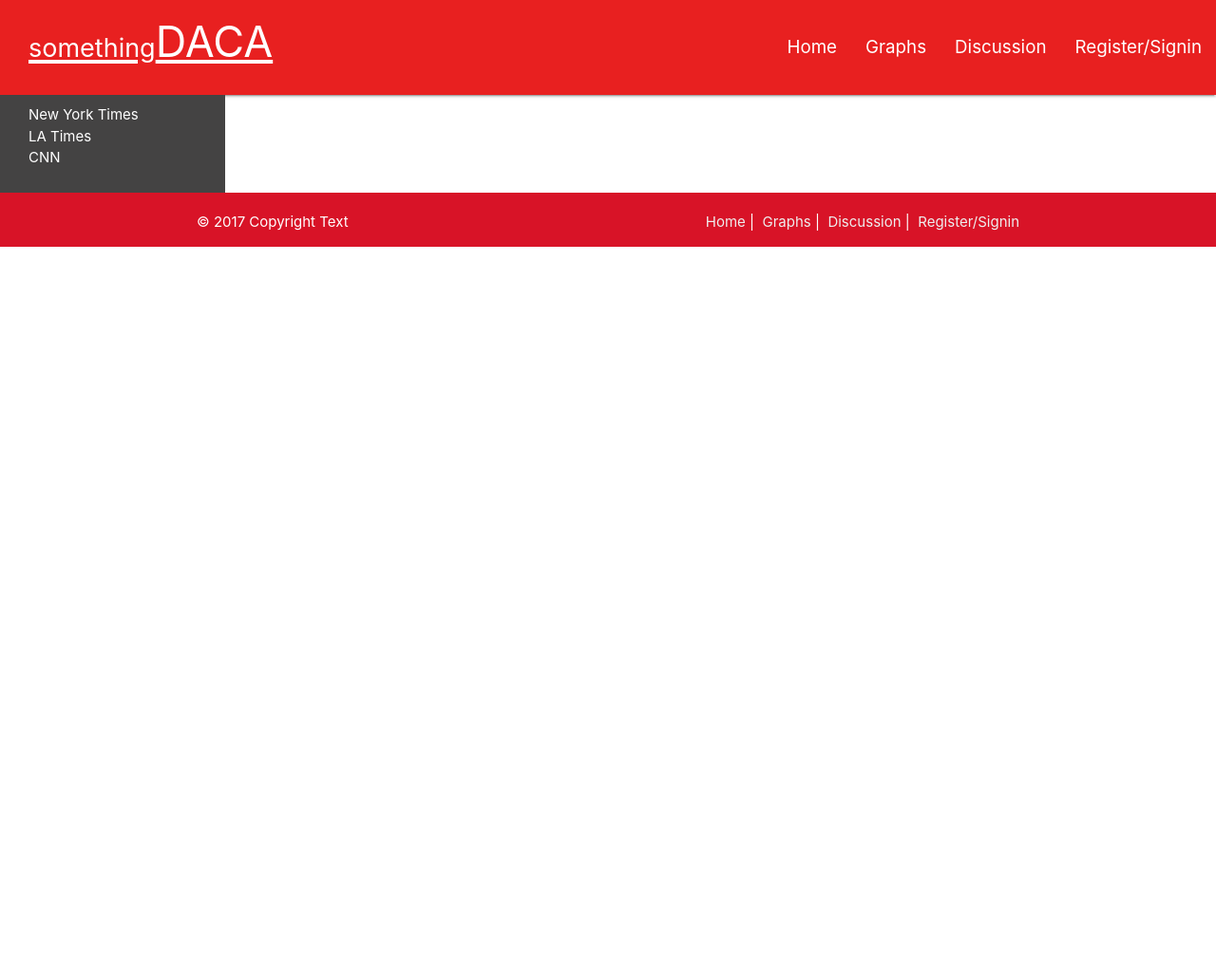
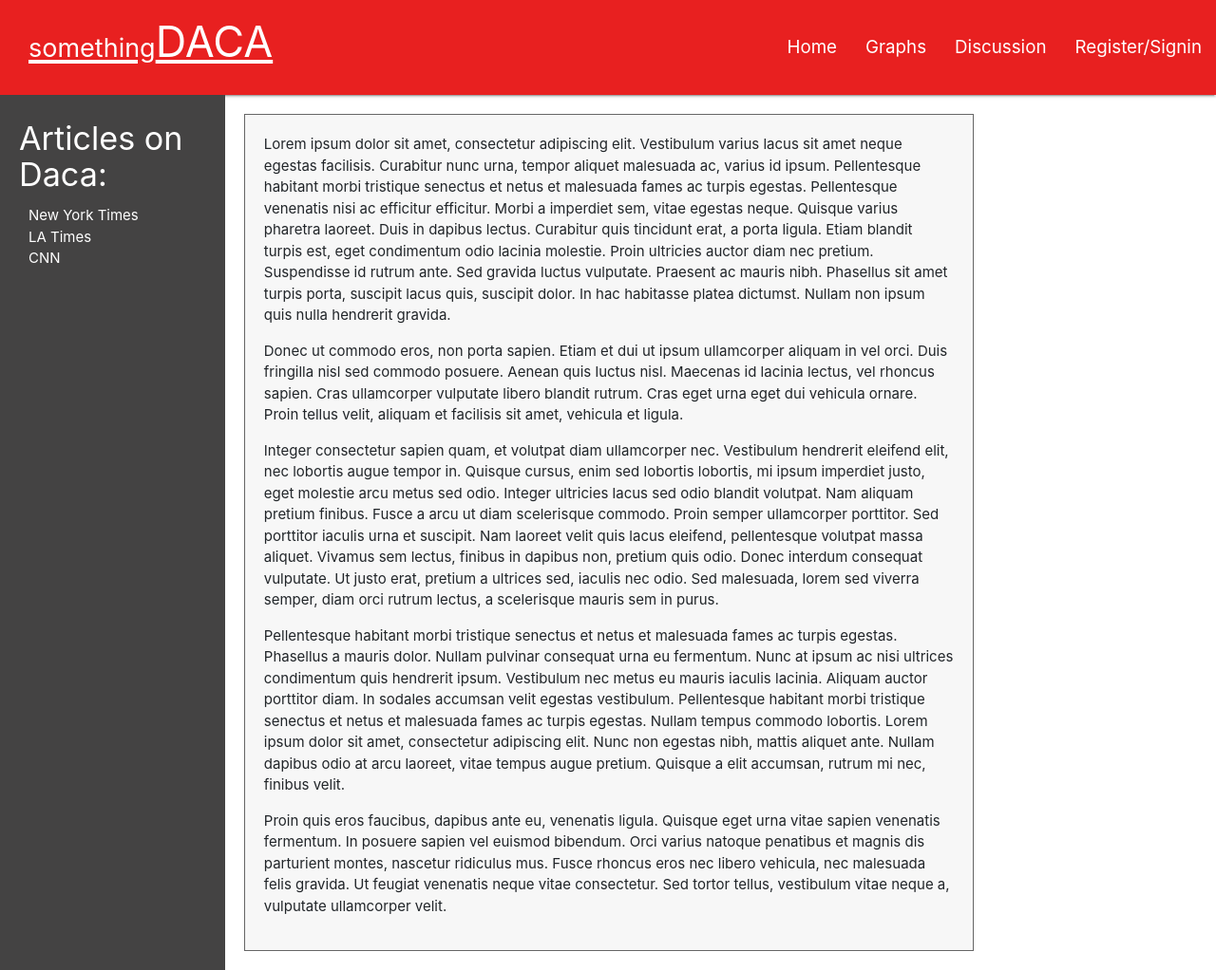
Before and after one commit to larcmo87/DACA, a website: page public/index.html in a window 1280 px wide. Shown: the top 1022 px of the page at 95% size. Before the commit the page ends 800 px from the top, so only its background shows below. Drawn offline with nearby package versions, Linux system fonts and the light colour scheme.

Commit message:
completed middle section

```diff
--- a/public/css/styles.css
+++ b/public/css/styles.css
@@ -33,10 +33,14 @@ nav ul a:hover {
 	text-decoration: none;
 	color: #93072a;
 }
-
+/*container*/
+section {
+	display: flex;
+}
 /*left columns*/
 .left-column {
 	float: left;
+	overflow: auto;
 	width: 18.5%;
 	height: auto;
 	background-color: #444343;
@@ -47,6 +51,20 @@ nav ul a:hover {
 	padding: 20px 10px;
 	color: white;
 
+}
+
+h4 {
+	color: white;
+}
+
+/*content area*/
+.content {
+	float: left;
+	width: 60%;
+	margin: 20px;
+	padding: 20px;
+	border: 1px solid #666;
+	background-color: #f7f7f7;
 }
 
 /*this is supposed to help create a sticky footer*/
--- a/public/index.html
+++ b/public/index.html
@@ -27,8 +27,10 @@
       </ul>
     </div>
   </nav>
+  <section>
 	  <!-- left column -->
 	  <div class="left-column">
+		  <h4>Articles on Daca:</h4>
 		  <ul>
 			  <li>
 			  	<a href="">New York Times</a>
@@ -42,6 +44,19 @@
 		  </ul>
 
 	  </div>
+	  <!-- container -->
+	  <div class="content">
+	  	<p>Lorem ipsum dolor sit amet, consectetur adipiscing elit. Vestibulum varius lacus sit amet neque egestas facilisis. Curabitur nunc urna, tempor aliquet malesuada ac, varius id ipsum. Pellentesque habitant morbi tristique senectus et netus et malesuada fames ac turpis egestas. Pellentesque venenatis nisi ac efficitur efficitur. Morbi a imperdiet sem, vitae egestas neque. Quisque varius pharetra laoreet. Duis in dapibus lectus. Curabitur quis tincidunt erat, a porta ligula. Etiam blandit turpis est, eget condimentum odio lacinia molestie. Proin ultricies auctor diam nec pretium. Suspendisse id rutrum ante. Sed gravida luctus vulputate. Praesent ac mauris nibh. Phasellus sit amet turpis porta, suscipit lacus quis, suscipit dolor. In hac habitasse platea dictumst. Nullam non ipsum quis nulla hendrerit gravida.
+
+		<p>Donec ut commodo eros, non porta sapien. Etiam et dui ut ipsum ullamcorper aliquam in vel orci. Duis fringilla nisl sed commodo posuere. Aenean quis luctus nisl. Maecenas id lacinia lectus, vel rhoncus sapien. Cras ullamcorper vulputate libero blandit rutrum. Cras eget urna eget dui vehicula ornare. Proin tellus velit, aliquam et facilisis sit amet, vehicula et ligula.
+
+		<p>Integer consectetur sapien quam, et volutpat diam ullamcorper nec. Vestibulum hendrerit eleifend elit, nec lobortis augue tempor in. Quisque cursus, enim sed lobortis lobortis, mi ipsum imperdiet justo, eget molestie arcu metus sed odio. Integer ultricies lacus sed odio blandit volutpat. Nam aliquam pretium finibus. Fusce a arcu ut diam scelerisque commodo. Proin semper ullamcorper porttitor. Sed porttitor iaculis urna et suscipit. Nam laoreet velit quis lacus eleifend, pellentesque volutpat massa aliquet. Vivamus sem lectus, finibus in dapibus non, pretium quis odio. Donec interdum consequat vulputate. Ut justo erat, pretium a ultrices sed, iaculis nec odio. Sed malesuada, lorem sed viverra semper, diam orci rutrum lectus, a scelerisque mauris sem in purus.
+
+		<p>Pellentesque habitant morbi tristique senectus et netus et malesuada fames ac turpis egestas. Phasellus a mauris dolor. Nullam pulvinar consequat urna eu fermentum. Nunc at ipsum ac nisi ultrices condimentum quis hendrerit ipsum. Vestibulum nec metus eu mauris iaculis lacinia. Aliquam auctor porttitor diam. In sodales accumsan velit egestas vestibulum. Pellentesque habitant morbi tristique senectus et netus et malesuada fames ac turpis egestas. Nullam tempus commodo lobortis. Lorem ipsum dolor sit amet, consectetur adipiscing elit. Nunc non egestas nibh, mattis aliquet ante. Nullam dapibus odio at arcu laoreet, vitae tempus augue pretium. Quisque a elit accumsan, rutrum mi nec, finibus velit.
+
+		<p>Proin quis eros faucibus, dapibus ante eu, venenatis ligula. Quisque eget urna vitae sapien venenatis fermentum. In posuere sapien vel euismod bibendum. Orci varius natoque penatibus et magnis dis parturient montes, nascetur ridiculus mus. Fusce rhoncus eros nec libero vehicula, nec malesuada felis gravida. Ut feugiat venenatis neque vitae consectetur. Sed tortor tellus, vestibulum vitae neque a, vulputate ullamcorper velit.
+	  </div>
+	</section>
 <!-- footer -->
 <footer class="page-footer">
             <div class="container">
```
Lines whose indentation alone changed are shown as unchanged.
